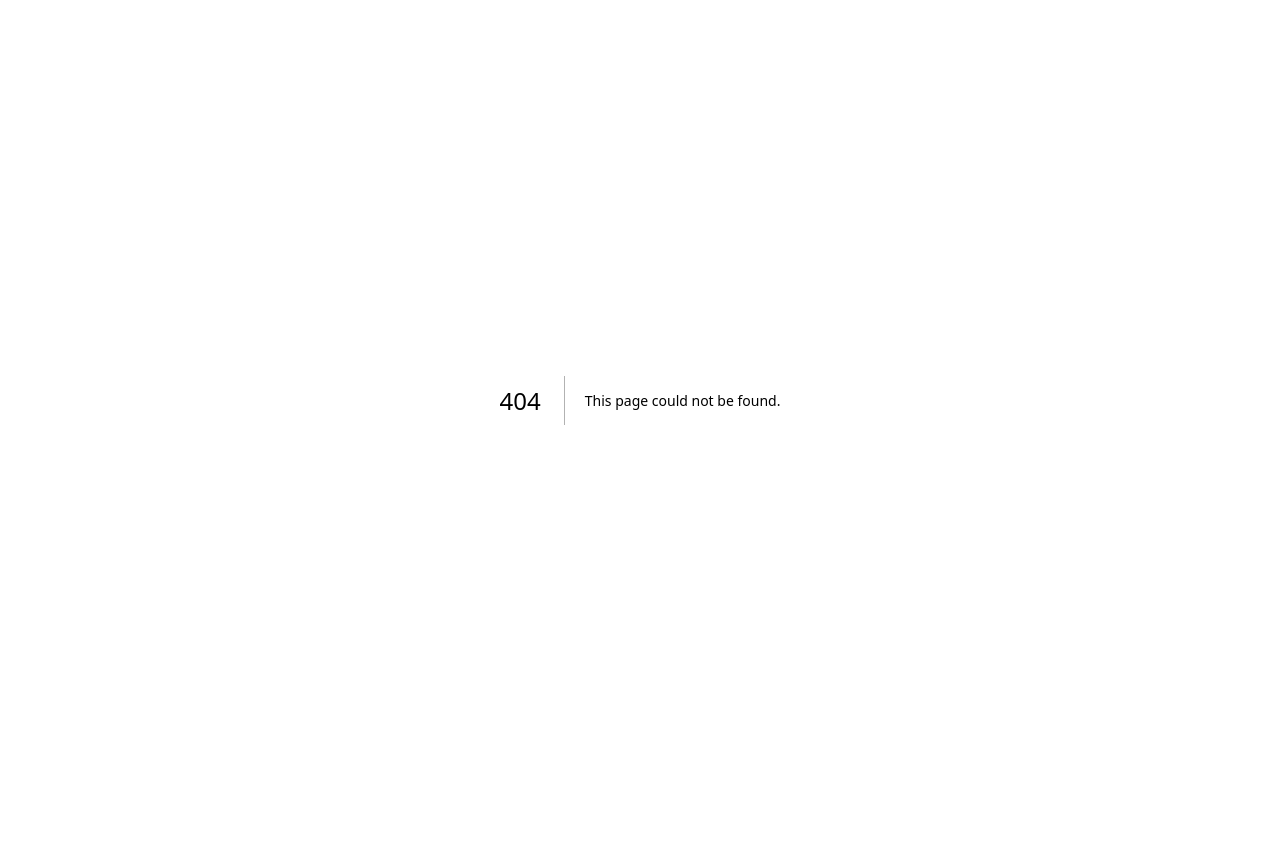
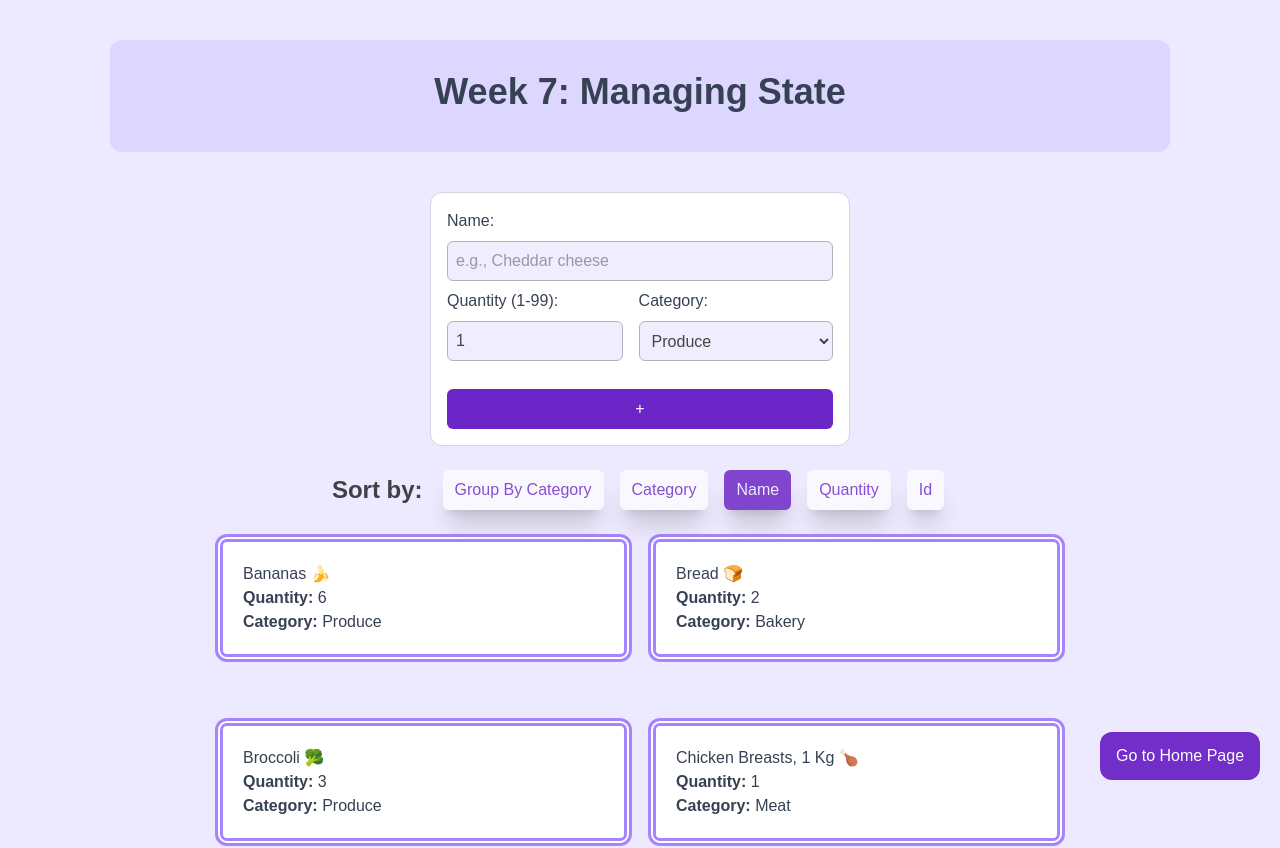
Before and after one commit to NxGin97/cprg306-assignments, a Next.js app: page /week-7 in a window 1280 px wide. Before the commit this address had no page. Shown: the top 848 px of the page. Before the commit the page ends 800 px from the top, so only its background shows below. Built offline with nearby package versions, Linux system fonts and the light colour scheme.

Commit message:
week-7 completed. llots of changes to make things mapped to make it nicer!

```diff
--- a/app/page.js
+++ b/app/page.js
@@ -25,7 +25,7 @@ export default function Home() {
     },
     {
     title: "Week 7",
-    pageLink: "empty-page",
+    pageLink: "week-7",
     },
     {
     title: "Week 8",
--- /dev/null
+++ b/app/week-7/NewItem.js
@@ -0,0 +1,65 @@
+"use client"
+
+import { useState } from "react";
+import options from "./options"
+
+export default function NewItem({ onAddItem }) {
+
+    const [item, setItem] = useState({
+        name: "",
+        quantity: 1,
+        category: "produce"
+    })
+
+    //e is the object that holds all the inputted values from the form. then each property is redefined into item.
+    const handleSubmit = (e) => {
+    e.preventDefault();
+    const newItem = {...item, id: Math.random().toString(36).substring(2, 9)}
+    onAddItem(newItem); //the same as 'handleAddItem(newItem)'
+
+    const initialState = { name: "", quantity: 1, category: "produce"};
+    setItem(initialState);
+    }
+
+    //put into items object by ...item, (the change) name: "newName" or, quantity: "newQuantity" or, category: "newCategory"
+    const handleChange = (e) => {
+    const { name, value, type } = e.target;
+    setItem((prev) => ({...prev, [name]: type === "number" ? Number(value) : value,
+    }));
+    }
+
+    const inputStyle= "w-full rounded-md p-2 border border-gray-400 bg-violet-100 my-2 opacity-80 h-10";
+
+    return (
+            <form onSubmit={handleSubmit} className="w-[420px] m-auto mt-10 rounded-xl border border-gray-300 p-4 bg-white">
+                <label htmlFor="item-name" className="text-gray-700">Name: </label>
+                    <input type="text" name="name" id="item-name" value={item.name}
+                    onChange={handleChange}
+                    required
+                    placeholder="e.g., Cheddar cheese"
+                    className={inputStyle}></input>
+
+                <div className="flex flex-row gap-4">
+                    <div>
+                        <label htmlFor="quantity" className="text-gray-700">Quantity (1-99): </label>
+                            <input type="number" name="quantity" id="quantity" value={item.quantity}
+                            onChange={handleChange}
+                            min="1" max="99"
+                            className={inputStyle}>
+                            </input>
+                    </div>
+                    <div>
+                    <label htmlFor="category" className="text-gray-700">Category: </label>
+                        <select name="category" id="category" value={item.category}
+                        onChange={handleChange}
+                        className={inputStyle}>
+                            {options.map(({value, title}) => (<option key={value} value={value}>{title}</option>))}
+                        </select>
+                    </div>
+                </div>
+                    <div>
+                        <button type="submit" className="bg-violet-800 opacity-90 text-white active:bg-grey-800 w-full rounded-md h-10 mt-5 hover:cursor-pointer hover:opacity-75 active:opacity-50">+</button>
+                    </div>
+            </form>
+    )
+}
--- /dev/null
+++ b/app/week-7/item-list.js
@@ -0,0 +1,68 @@
+"use client";
+
+import { useState } from "react";
+
+import SortButton from "./sort-button";
+import Item from "./item"
+
+//items is the list of items. you take the items from json and then map it. then use <Item /> for styling each iteration
+export default function ItemList({items}) {
+
+    //copied and pasted from week 4
+    const itemsByCategory = items.reduce((groups, item) => {
+    const category = item.category;
+
+    if (!groups[category]) {
+        groups[category] = [];
+    }
+
+    groups[category].push(item);
+
+    return groups;
+    }, {});
+
+    const [sortBy, setSortBy] = useState("name");
+
+    const sortedItems = [...items].sort((a, b) => {
+        const valueA = a[sortBy];
+        const valueB = b[sortBy];
+        // check if the value of sortBy.x is a string (ex. catgeory and name vs quantity and (possibly) id. )
+        // if it is, use localeCompare, if not a-b. If 0 (FALSY) is returned (when a = b) in || comparator, then return second expression.
+        return (typeof valueA === "string"? valueA.localeCompare(valueB) : valueA - valueB) || a.name.localeCompare(b.name) ;});
+
+    const types = [
+        "group by category",
+        "category",
+        "name",
+        "quantity",
+        "id",
+    ]
+    return(
+        <section>
+        <div className="flex justify-center items-center gap-4 mt-5 ">
+            <p className="font-bold text-2xl opacity-80">Sort by:</p>
+            <div className="flex gap-2">
+                    {types.map((type) => (<SortButton key={type} type={type} sortBy={sortBy} setSortBy={setSortBy}/>))}
+            </div>
+        </div>
+        {/* Different layout if sort by is set to group by category, so ternary is*/}
+            {sortBy === "group by category" ? (
+            <ul>
+            {Object.entries(itemsByCategory).map(([category, categoryItems]) => (
+                <li key={category}>
+                    <div className="max-w-[850px] mx-auto">
+                        <h2 className="font-bold text-lg opacity-80 text-center bg-white rounded-xl p-2 border-violet-400 max-w-[200px] border-3 mt-5 capitalize">{category}</h2>
+                            <ul className="grid grid-cols-2 gap-x-4 max-w-[850px] mx-auto">
+                                {categoryItems.map(item => (<li key={item.id}> <Item {...item} /></li>))}
+                            </ul>
+                    </div>
+                </li>))}
+            </ul>)
+            : (
+            <ul className="grid grid-cols-2 gap-4 max-w-[850px] mx-auto">
+                {sortedItems.map((item) => (<li key={item.id}><Item{...item} /></li>))}
+            </ul>
+            )}
+        </section>
+    );
+}
--- /dev/null
+++ b/app/week-7/item.js
@@ -0,0 +1,11 @@
+
+export default function Item({name, quantity, category}) {
+    const pStyle = "text-center text-gray-700 text-left capitalize";
+    return (
+        <div className="border-8 border-double border-violet-400 bg-white rounded-xl mx-auto p-5 my-5 ">
+            <p className={pStyle}>{name}</p>
+            <p className={pStyle}><span className="font-bold">Quantity: </span> {quantity}</p>
+            <p className={pStyle}><span className="font-bold">Category: </span>{category}</p>
+        </div>
+    )
+}
--- /dev/null
+++ b/app/week-7/items.json
@@ -0,0 +1,74 @@
+[
+  {
+    "id": "1h2GJKH12gkHG31h1H",
+    "name": "milk, 4 L 🥛",
+    "quantity": 1,
+    "category": "dairy"
+  },
+  {
+    "id": "2KJH3k2j3H1k2J3K1H",
+    "name": "bread 🍞",
+    "quantity": 2,
+    "category": "bakery"
+  },
+  {
+    "id": "3h2KJH3k2j3H1k2J3",
+    "name": "eggs, dozen 🥚",
+    "quantity": 2,
+    "category": "dairy"
+  },
+  {
+    "id": "4k2J3K1H2GJKH12gk",
+    "name": "bananas 🍌",
+    "quantity": 6,
+    "category": "produce"
+  },
+  {
+    "id": "5H1h1H2KJH3k2j3H",
+    "name": "broccoli 🥦",
+    "quantity": 3,
+    "category": "produce"
+  },
+  {
+    "id": "6H1k2J3K1H2GJKH1",
+    "name": "chicken breasts, 1 kg 🍗",
+    "quantity": 1,
+    "category": "meat"
+  },
+  {
+    "id": "7gkHG31h1H2KJH3k",
+    "name": "pasta sauce 🍝",
+    "quantity": 3,
+    "category": "canned goods"
+  },
+  {
+    "id": "8j3H1k2J3K1H2GJK",
+    "name": "spaghetti, 454 g 🍝",
+    "quantity": 2,
+    "category": "dry goods"
+  },
+  {
+    "id": "9H12gkHG31h1H2KJ",
+    "name": "toilet paper, 12 pack 🧻",
+    "quantity": 1,
+    "category": "household"
+  },
+  {
+    "id": "10H3k2j3H1k2J3K1",
+    "name": "paper towels, 6 pack",
+    "quantity": 1,
+    "category": "household"
+  },
+  {
+    "id": "11k2J3K1H2GJKH12",
+    "name": "dish soap 🍽️",
+    "quantity": 1,
+    "category": "household"
+  },
+  {
+    "id": "12GJKH12gkHG31h1",
+    "name": "hand soap 🧼",
+    "quantity": 4,
+    "category": "household"
+  }
+]
--- /dev/null
+++ b/app/week-7/options.json
@@ -0,0 +1,46 @@
+[
+    {
+    "value": "produce",
+    "title": "Produce"
+    },
+    {
+    "value": "dairy",
+    "title": "Dairy"
+    },
+    {
+    "value": "bakery",
+    "title": "Bakery"
+    },
+    {
+    "value": "meat",
+    "title": "Meat"
+    },
+    {
+    "value": "frozen-foods",
+    "title": "Frozen Food"
+    },
+    {
+    "value": "canned-food",
+    "title": "Canned Food"
+    },
+    {
+    "value": "dry-goods",
+    "title": "Dry Goods"
+    },
+    {
+    "value": "beverage",
+    "title": "Beverage"
+    },
+    {
+    "value": "snacks",
+    "title": "Snacks"
+    },
+    {
+    "value": "household",
+    "title": "Household"
+    },
+    {
+    "value": "other",
+    "title": "Other"
+    }
+]
--- /dev/null
+++ b/app/week-7/page.js
@@ -0,0 +1,30 @@
+"use client"
+
+import PageHeader from "../components/PageHeader"
+import ReturnHome from "../components/ReturnHome"
+
+import NewItem from "./NewItem"
+import itemsData from "./items"
+import ItemList from "./item-list"
+
+import { useState } from "react"
+
+export default function Page() {
+//Note: items was a prop that had to be passed down. itemsData is the original data from items data, it now becomes items.
+//this is were items is updated and reset (it needs to be in a global area where it can reach both newitem and itemlist).
+//when items get added from newitem (handle add item ) it sets the new data = data + new data, which item list can reach since they both use items.
+    const [items, setItems] = useState(itemsData);
+
+    const handleAddItem = (newItem) => {
+        setItems((prev) => [...prev, newItem]);
+    }
+
+    return (
+        <main className="bg-violet-100 py-10">
+            <PageHeader title="Week 7: Managing State" />
+            <NewItem onAddItem={handleAddItem} />
+            <ItemList items={items}/>
+            <ReturnHome />
+        </main>
+    )
+}
--- /dev/null
+++ b/app/week-7/sort-button.js
@@ -0,0 +1,12 @@
+
+export default function SortButton({type, sortBy, setSortBy})  {
+
+    const buttonStyle = "w-auto max-w-180 m-1 px-3 py-2 rounded-md text-center text-base text-violet-100 shadow-xl/20 justify-self-center capitalize text-nowrap "
+    const buttonStyleActive = `${buttonStyle} bg-violet-800 opacity-75`
+    const buttonStyleInactive = `${buttonStyle} bg-white opacity-70 text-violet-800 hover:bg-violet-200 hover:opacity-90 hover:cursor-pointer`
+    //sortBy and setSortBy must get passed down by item-list to call it here.
+
+    return(
+        <button onClick={() => setSortBy(type)} className={ sortBy === type ? buttonStyleActive : buttonStyleInactive }>{type}</button>
+    )
+}
```
